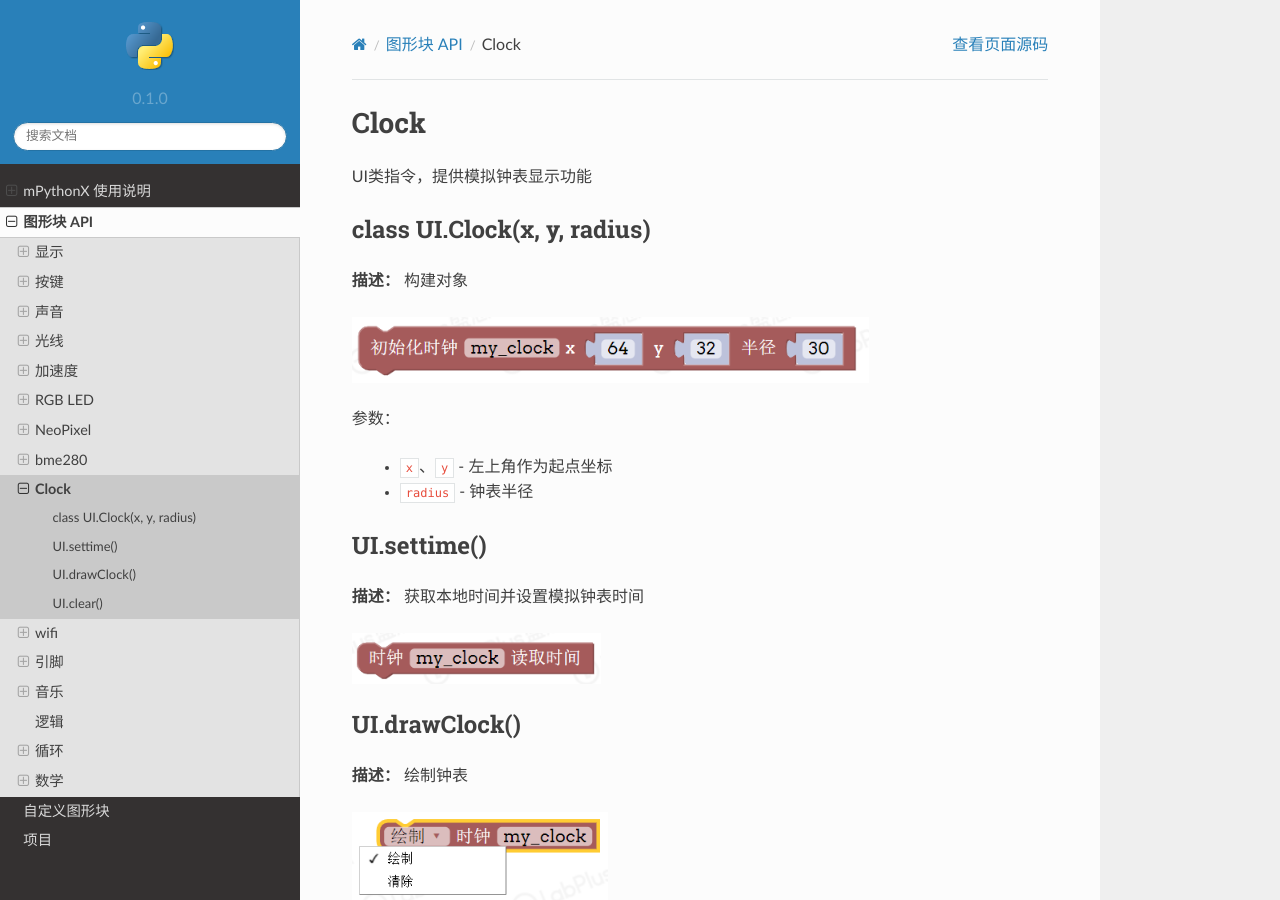
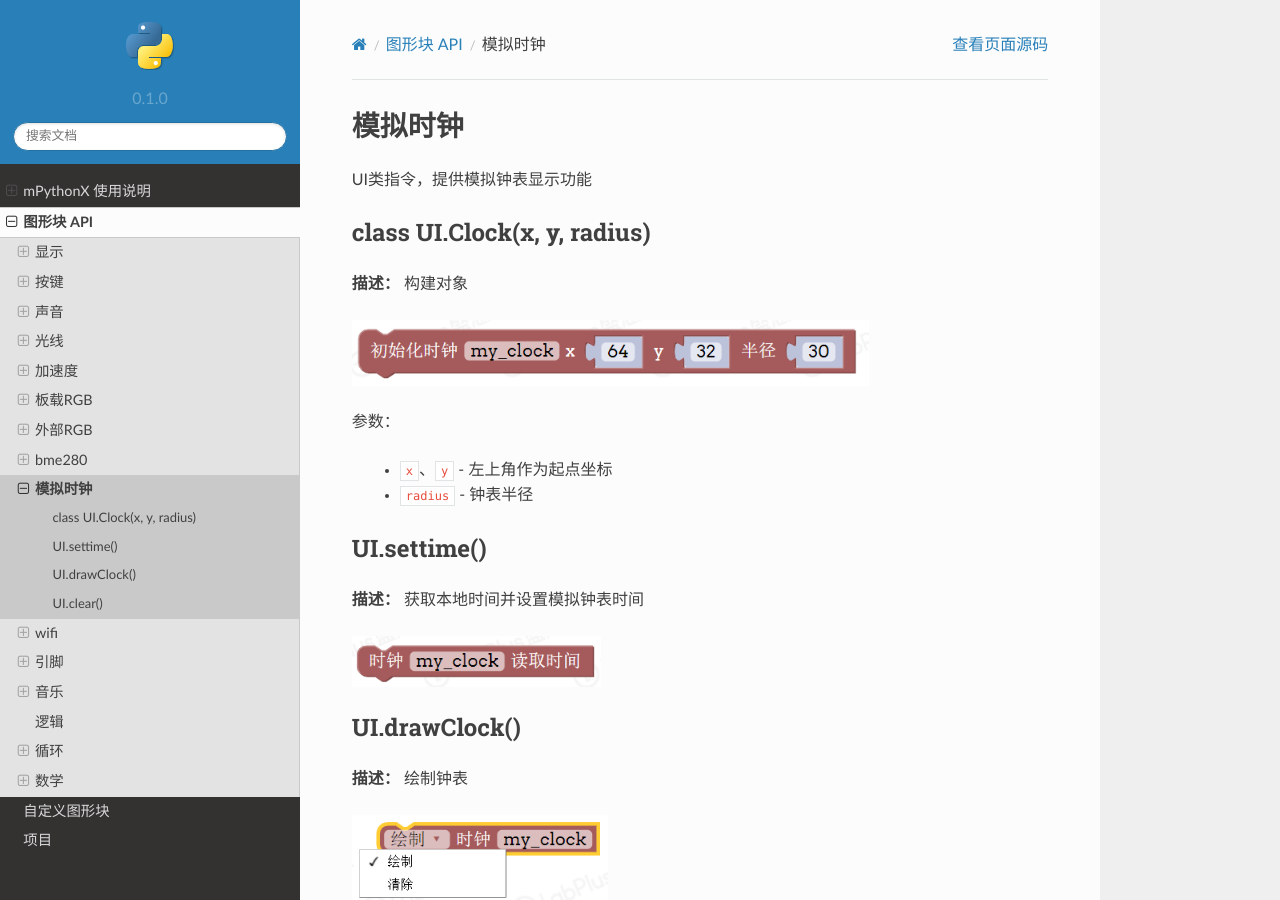
Before and after one commit to labplus-cn/mPythonX-docs, a Sphinx documentation site: the page built from source/blocks/clock.rst, in a window 1280 px wide and 900 px high. Built offline with Sphinx 7.4.7 and the Read the Docs theme 2.0.0, drawn with Linux system fonts in a browser that asks for light colours.

Commit message:
标题修改

```diff
--- a/source/blocks/NeoPixel.rst
+++ b/source/blocks/NeoPixel.rst
@@ -1,4 +1,4 @@
-NeoPixel
+外部RGB
 ======
 
 外部RGB灯带控制类指令
--- a/source/blocks/clock.rst
+++ b/source/blocks/clock.rst
@@ -1,4 +1,4 @@
-Clock
+模拟时钟
 ======
 
 UI类指令，提供模拟钟表显示功能
--- a/source/blocks/rgb.rst
+++ b/source/blocks/rgb.rst
@@ -1,4 +1,4 @@
-RGB LED
+板载RGB
 ======
 
 RGB LED控制类指令，用于控制掌控板的3颗RGB ws2812灯珠。rgb对象为neopixel的衍生类，继承neopixel的方法
```
